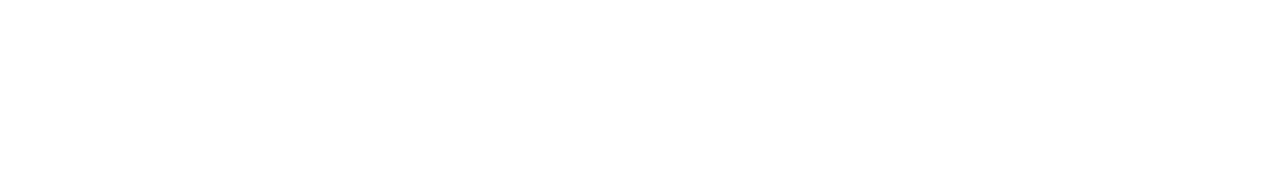
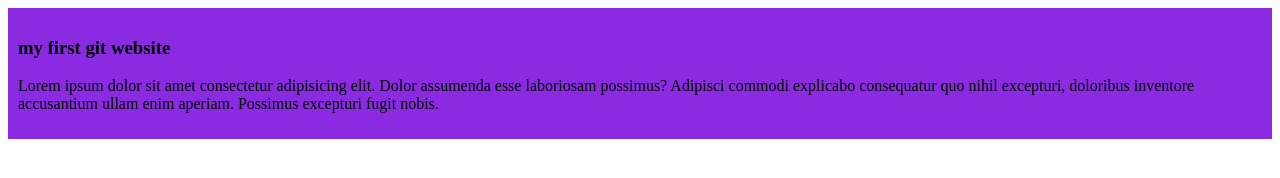
Before and after one commit to Ratulkhan703/my-first-git-hub-report, a plain HTML site: page index.html in a window 1280 px wide. Drawn offline with Linux system fonts and the light colour scheme.

Commit message:
add the first blog

```diff
--- a/index.html
+++ b/index.html
@@ -4,8 +4,14 @@
     <meta charset="UTF-8">
     <meta name="viewport" content="width=device-width, initial-scale=1.0">
     <title>my first github project</title>
+    <link rel="stylesheet" href="styles/gblog.css">
 </head>
 <body>
-
+    <div>
+        <h3>
+            my first git website
+        </h3>
+        <p>Lorem ipsum dolor sit amet consectetur adipisicing elit. Dolor assumenda esse laboriosam possimus? Adipisci commodi explicabo consequatur quo nihil excepturi, doloribus inventore accusantium ullam enim aperiam. Possimus excepturi fugit nobis.</p>
+    </div>
 </body>
 </html>
--- /dev/null
+++ b/styles/gblog.css
@@ -0,0 +1,4 @@
+div{
+    background-color: blueviolet;
+    padding: 10px;
+}
```
